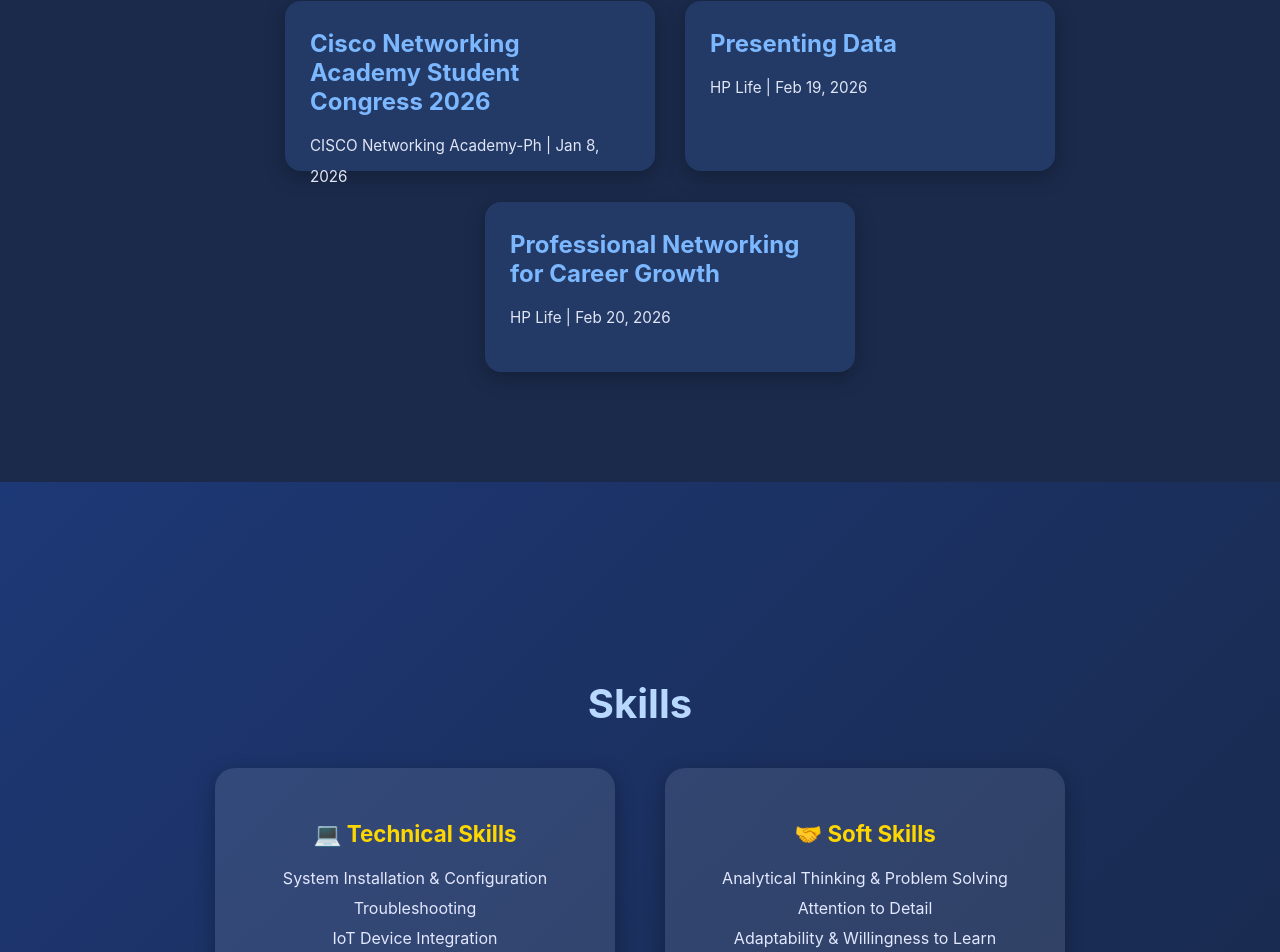
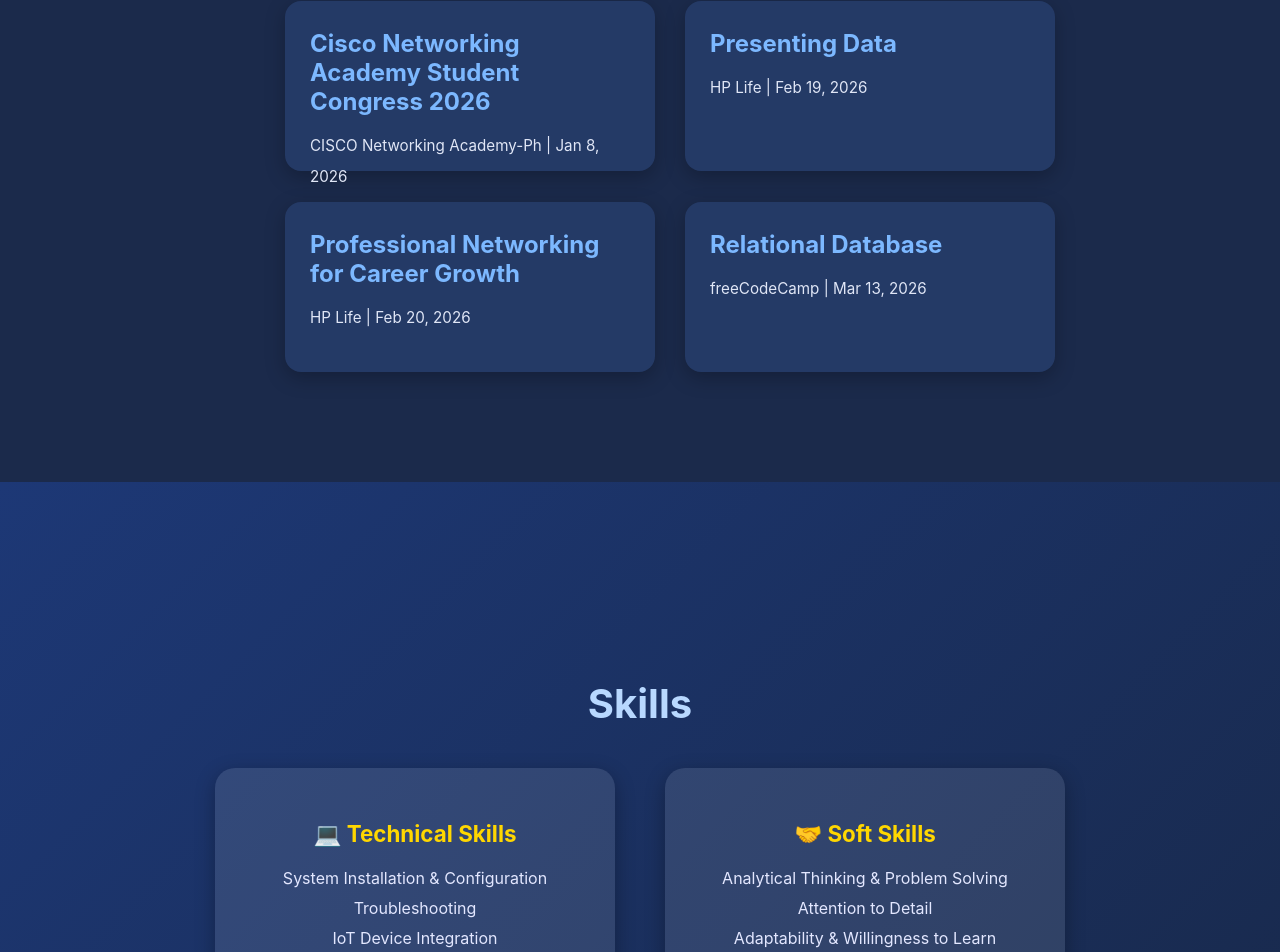
Before and after one commit to sung-jung/justine-portfolio, a React (Create React App) app: page / in a window 1280 px wide. Shown: the part 1932-2884 px from the top of the page. Built offline with nearby package versions, Linux system fonts and the light colour scheme.

Commit message:
Docs: Added a new IT Skill Certification.

```diff
--- a/src/components/Projects.jsx
+++ b/src/components/Projects.jsx
@@ -69,6 +69,12 @@ const Projects = () => {
             date: "Feb 20, 2026",
             issuer: "HP Life",
             image: PNCG
+        },
+        {
+            title: "Relational Database",
+            date: "Mar 13, 2026",
+            issuer: "freeCodeCamp",
+            image: PNCG
         }
     ]
 
```
Also changed, not shown: src/Assets/Relational Database.png (added).
